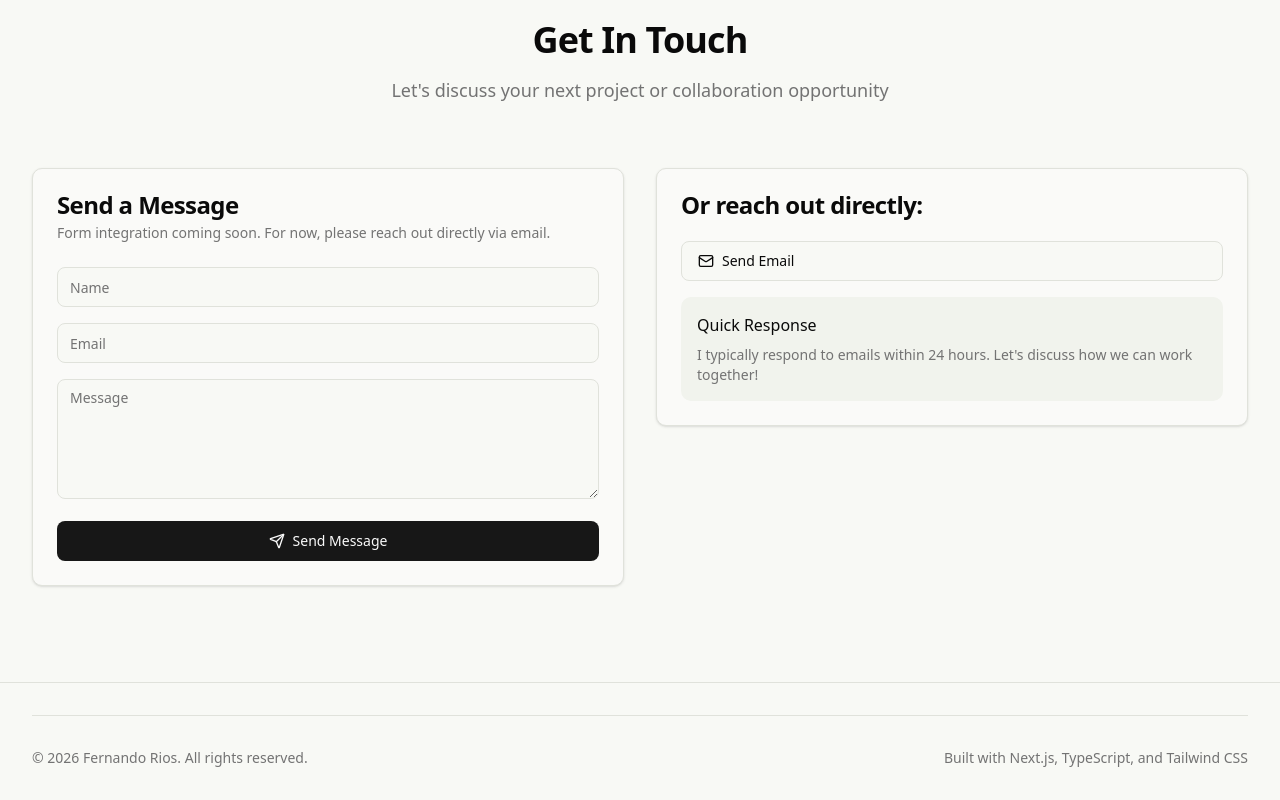
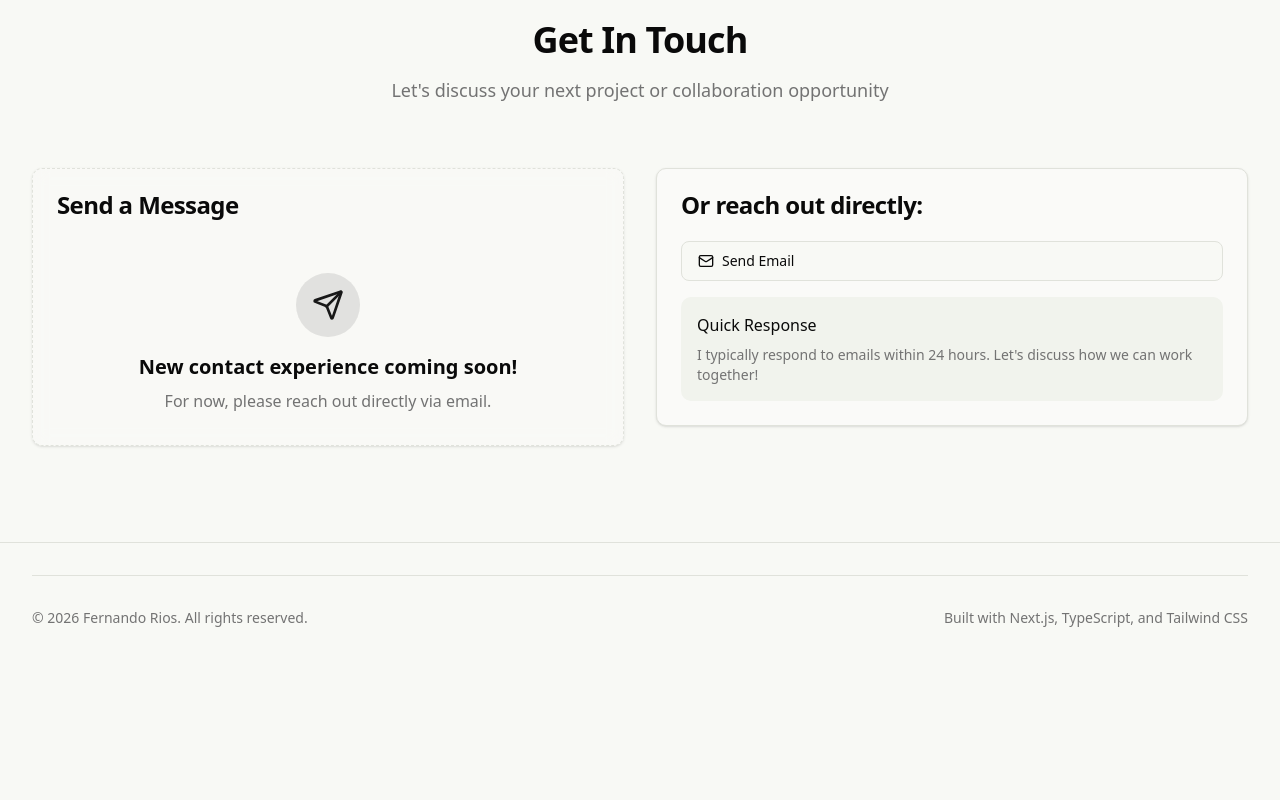
Before and after one commit to fermx3/portfolio-fernando-rios, a Next.js app: page /en in a window 1280 px wide. Shown: the part 4248-5048 px from the top of the page. After the commit the page ends 4908 px from the top, so only its background shows below. Built offline with nearby package versions, Linux system fonts and the light colour scheme.

Commit message:
feat(contact): replace contact form with temporary placeholder

```diff
--- a/messages/en.json
+++ b/messages/en.json
@@ -86,13 +86,12 @@
     "education": {
       "title": "Education & Certifications",
       "items": [
-      {
-        "institution": "Le Wagon",
-        "program": "Data Science & AI Bootcamp",
-        "date": "Graduated November 15, 2025"
-      }
+        {
+          "institution": "Le Wagon",
+          "program": "Data Science & AI Bootcamp",
+          "date": "Graduated November 15, 2025"
+        }
       ]
-
     },
     "social": {
       "title": "Connect With Me"
@@ -107,7 +106,8 @@
       "email": "Email",
       "message": "Message",
       "send": "Send Message",
-      "note": "Form integration coming soon. For now, please reach out directly via email."
+      "note": "For now, please reach out directly via email.",
+      "comingSoon": "New contact experience coming soon!"
     },
     "direct": {
       "title": "Or reach out directly:",
--- a/messages/es.json
+++ b/messages/es.json
@@ -106,7 +106,8 @@
       "email": "Email",
       "message": "Mensaje",
       "send": "Enviar Mensaje",
-      "note": "Integración del formulario próximamente. Por ahora, contáctame directamente por email."
+      "note": "Por ahora, contáctame directamente por email.",
+      "comingSoon": "¡Nueva experiencia de contacto próximamente!"
     },
     "direct": {
       "title": "O contáctame directamente:",
--- a/src/components/sections/contact.tsx
+++ b/src/components/sections/contact.tsx
@@ -1,32 +1,15 @@
 "use client"
 
-import { useState } from 'react'
 import { useTranslations } from 'next-intl'
 import { Mail, Send } from 'lucide-react'
 import { Button } from '@/components/ui/button'
-import { Input } from '@/components/ui/input'
-import { Card, CardContent, CardDescription, CardHeader, CardTitle } from '@/components/ui/card'
+import { Card, CardContent, CardHeader, CardTitle } from '@/components/ui/card'
 import { Container } from '@/components/layout/container'
 import { Section } from '@/components/layout/section'
 import { FadeIn } from '@/components/motion/fade-in'
 
 export function Contact() {
   const t = useTranslations('contact')
-  const [formData, setFormData] = useState({
-    name: '',
-    email: '',
-    message: ''
-  })
-
-  const handleSubmit = (e: React.FormEvent) => {
-    e.preventDefault()
-    // Client-side only for now
-    alert('Form submission not implemented yet. Please use email directly.')
-  }
-
-  const handleInputChange = (field: string, value: string) => {
-    setFormData(prev => ({ ...prev, [field]: value }))
-  }
 
   return (
     <Section id="contact">
@@ -43,48 +26,22 @@ export function Contact() {
         </FadeIn>
 
         <div className="mt-16 grid gap-8 lg:grid-cols-2">
-          {/* Contact Form */}
+          {/* Contact Form Placeholder */}
           <FadeIn direction="left" delay={0.1}>
-            <Card>
+            <Card className="flex flex-col h-full bg-card/50 backdrop-blur-sm border-dashed">
               <CardHeader>
                 <CardTitle>{t('form.title')}</CardTitle>
-                <CardDescription>
-                  {t('form.note')}
-                </CardDescription>
               </CardHeader>
-              <CardContent>
-                <form onSubmit={handleSubmit} className="space-y-4">
-                  <div>
-                    <Input
-                      placeholder={t('form.name')}
-                      value={formData.name}
-                      onChange={(e) => handleInputChange('name', e.target.value)}
-                      required
-                    />
-                  </div>
-                  <div>
-                    <Input
-                      type="email"
-                      placeholder={t('form.email')}
-                      value={formData.email}
-                      onChange={(e) => handleInputChange('email', e.target.value)}
-                      required
-                    />
-                  </div>
-                  <div>
-                    <textarea
-                      placeholder={t('form.message')}
-                      value={formData.message}
-                      onChange={(e) => handleInputChange('message', e.target.value)}
-                      className="min-h-30 w-full rounded-md border border-input bg-background px-3 py-2 text-sm ring-offset-background placeholder:text-muted-foreground focus-visible:outline-none focus-visible:ring-2 focus-visible:ring-ring focus-visible:ring-offset-2"
-                      required
-                    />
-                  </div>
-                  <Button type="submit" className="w-full">
-                    <Send className="mr-2 h-4 w-4" />
-                    {t('form.send')}
-                  </Button>
-                </form>
+              <CardContent className="flex-1 flex flex-col items-center justify-center text-center p-8 space-y-4">
+                <div className="rounded-full bg-primary/10 p-4">
+                  <Send className="h-8 w-8 text-primary animate-pulse" />
+                </div>
+                <div className="space-y-2">
+                  <p className="text-xl font-semibold">{t('form.comingSoon')}</p>
+                  <p className="text-muted-foreground">
+                    {t('form.note')}
+                  </p>
+                </div>
               </CardContent>
             </Card>
           </FadeIn>
```
Lines whose indentation alone changed are shown as unchanged.
